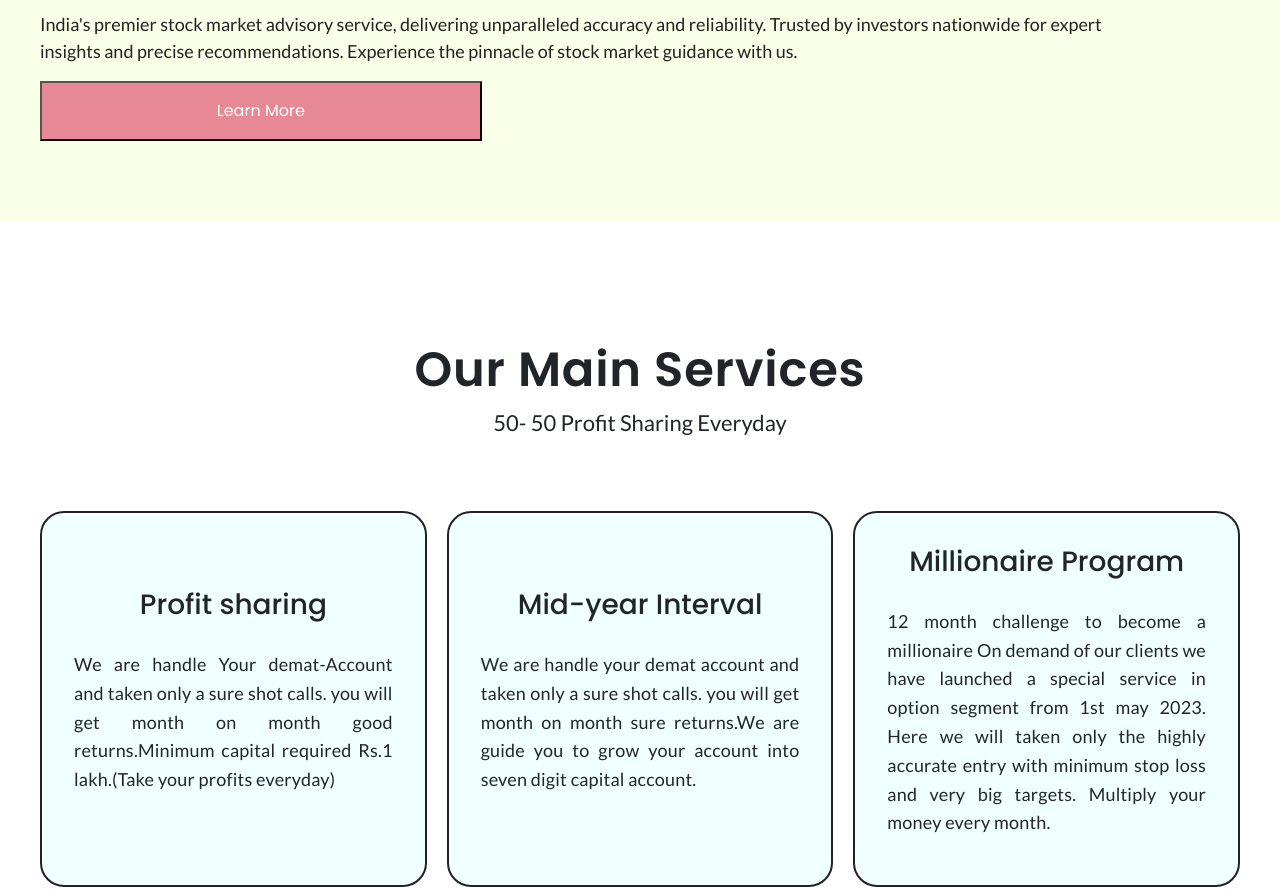
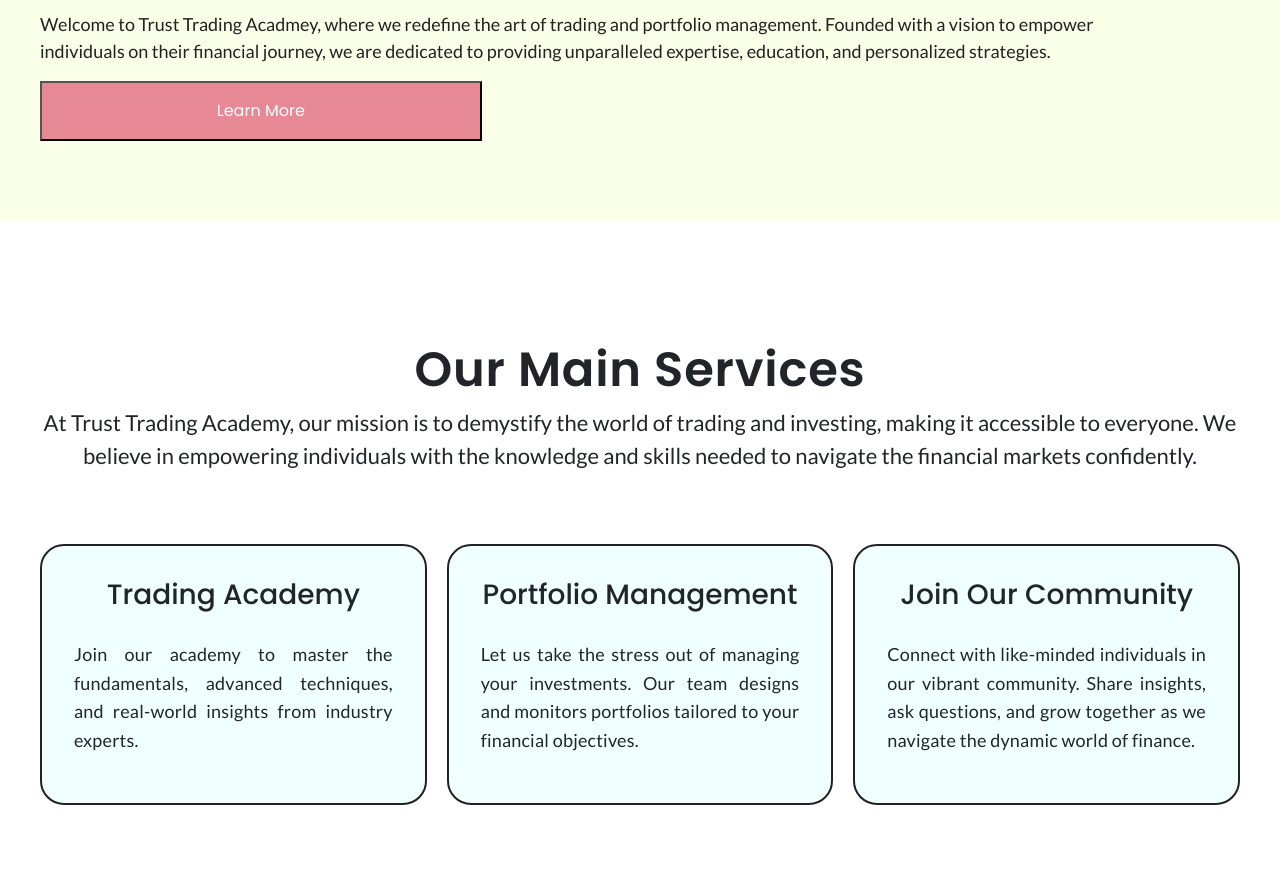
Before and after one commit to achitoranion/Big-Bull-trading, a plain HTML site: page index.html in a window 1280 px wide. Shown: the part 328-1218 px from the top of the page. Drawn offline with nearby package versions, Linux system fonts and the light colour scheme.

Commit message:
Update index.html

```diff
--- a/index.html
+++ b/index.html
@@ -79,10 +79,7 @@
             India's Most Accurate Stock Market Advisory Service Provider
           </p>
           <p class="hero_p hero_col1_p2">
-            India's premier stock market advisory service, delivering
-            unparalleled accuracy and reliability. Trusted by investors
-            nationwide for expert insights and precise recommendations.
-            Experience the pinnacle of stock market guidance with us.
+            Welcome to Trust Trading Acadmey, where we redefine the art of trading and portfolio management. Founded with a vision to empower individuals on their financial journey, we are dedicated to providing unparalleled expertise, education, and personalized strategies.
           </p>
           <button
             onclick="location.href='#contact'"
@@ -102,33 +99,25 @@
     <section id="services">
       <div class="bas_styl">
         <h2 class="manag_head">Our Main Services</h2>
-        <p class="sub_title">50- 50 Profit Sharing Everyday</p>
+        <p class="sub_title">At Trust Trading Academy, our mission is to demystify the world of trading and investing, making it accessible to everyone. We believe in empowering individuals with the knowledge and skills needed to navigate the financial markets confidently.</p>
         <div class="ser_mob">
           <div class="sec2_container" style="background-color: azure">
-            <h3>Profit sharing</h3>
+            <h3>Trading Academy</h3>
             <p>
-              We are handle Your demat-Account and taken only a sure shot calls.
-              you will get month on month good returns.Minimum capital required
-              Rs.1 lakh.(Take your profits everyday)
+              Join our academy to master the fundamentals, advanced techniques, and real-world insights from industry experts.
             </p>
           </div>
           <div class="sec2_container" style="background-color: azure">
-            <h3>Mid-year Interval</h3>
+            <h3>Portfolio Management</h3>
             <p>
-              We are handle your demat account and taken only a sure shot calls.
-              you will get month on month sure returns.We are guide you to grow
-              your account into seven digit capital account.
+              Let us take the stress out of managing your investments. Our team designs and monitors portfolios tailored to your financial objectives.
             </p>
           </div>
 
           <div class="sec2_container" style="background-color: azure">
-            <h3>Millionaire Program</h3>
+            <h3>Join Our Community</h3>
             <p>
-              12 month challenge to become a millionaire On demand of our
-              clients we have launched a special service in option segment from
-              1st may 2023. Here we will taken only the highly accurate entry
-              with minimum stop loss and very big targets. Multiply your money
-              every month.
+              Connect with like-minded individuals in our vibrant community. Share insights, ask questions, and grow together as we navigate the dynamic world of finance.
             </p>
           </div>
         </div>
@@ -164,6 +153,7 @@
         <h2 class="manag_head manag_head_demat_look">
           What Good Demat Management Looks Like?
         </h2>
+        <p class="sub_title">Whether you're a beginner looking to take the first steps or an experienced trader seeking advanced strategies, Trust Trading is your partner in financial empowerment. Let's chart a course towards your financial success together.</p>
         <div class="demat-head" style="display: flex">
           <div class="sec2_container">
             <img class="expert_icon" src="./files/icons/rating-stars.png" />
@@ -199,6 +189,8 @@
     <section style="background-color: #ffc0c0 " id="prooff">
       <div class="bas_styl">
         <h2 class="manag_head">Profit for Clients</h2>
+        <p class="sub_title"><span style="font-weight: bold;">Expert Guidance</span>: Our team of seasoned professionals brings years of experience in trading and portfolio management.
+        </br><span style="font-weight: bold;">Comprehensive Education</span>: Dive into our extensive educational resources, tailored to beginners and seasoned investors.</br><span style="font-weight: bold;">Personalized Strategies</span>: We understand that every investor is unique. That's why we craft personalized strategies to align with your financial goals and risk tolerance.</p>
         <p class="sub_title">Why you should select our company ?</p>
         <div class="flex-container">
           <div class="image-container">
@@ -298,7 +290,7 @@
           color: white;
         "
       >
-        <p>Copyright © 2024 | Victory Trading Company</p>
+        <p>Copyright © 2024 | BigBull Trading Company</p>
       </div>
     </footer>
 
```
